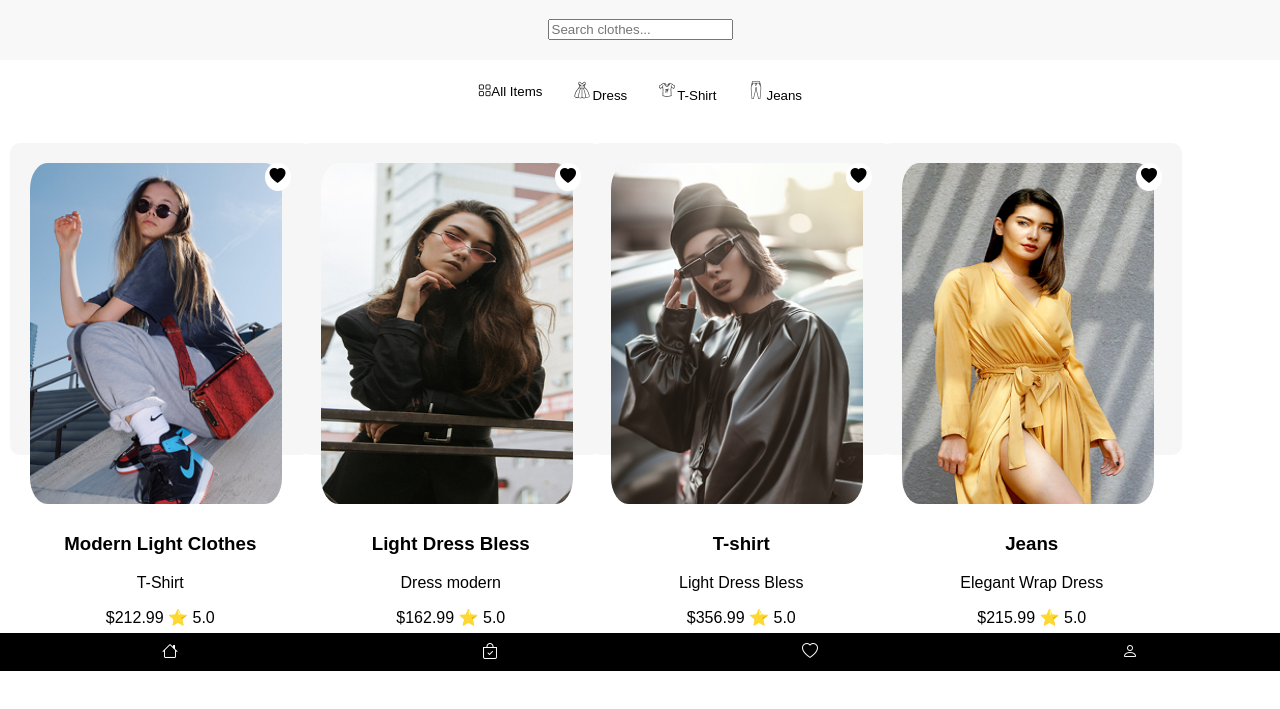
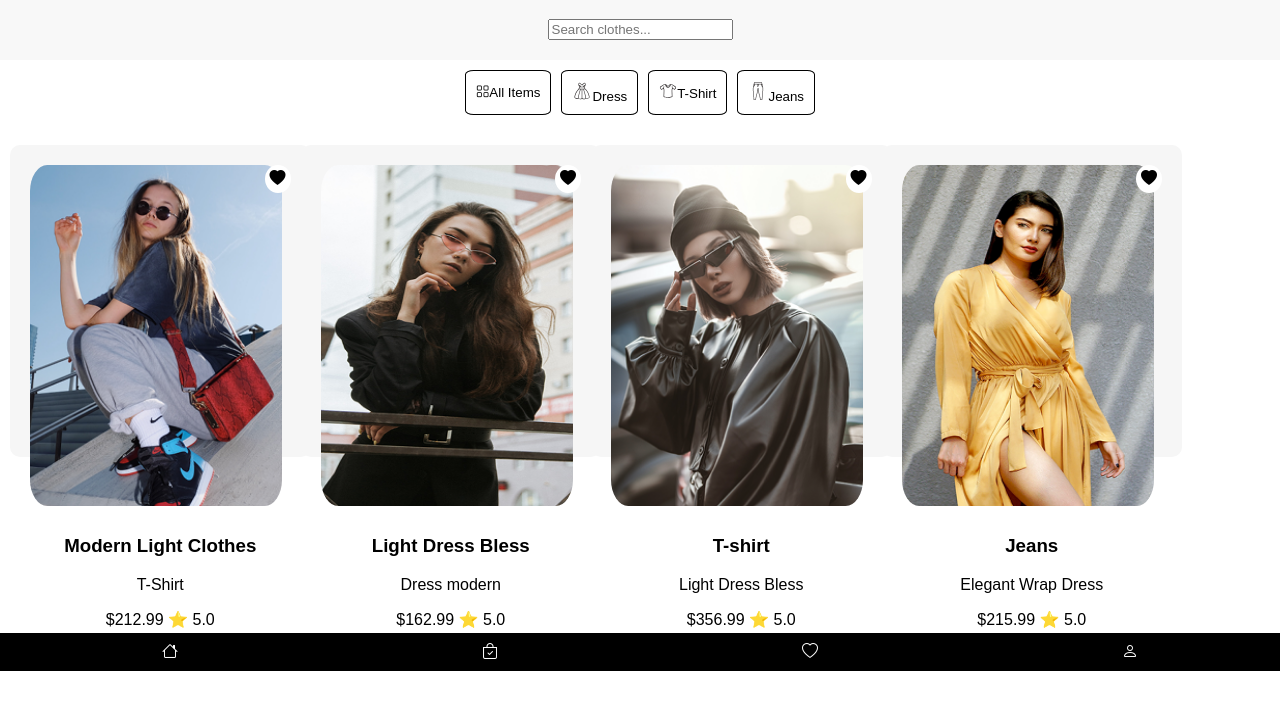
Before and after one commit to Edwincamilocorzosanchez/App_ecommerce_de_ropa, a plain HTML site: page index.html in a window 1280 px wide. Shown: the part 129-838 px from the top of the page. Drawn offline with Linux system fonts and the light colour scheme; a script that the page names is missing; a web font is replaced by a local one.

Commit message:
arreglos en el index y agragando enlace de nelify

```diff
--- a/css/style.css
+++ b/css/style.css
@@ -26,8 +26,9 @@ nav {
 
 button {
     padding: 10px;
-    border: none;
-    background: white;
+    border: 1px solid black;
+    border-radius: 10%;
+    background: transparent;
     color:black;
     cursor: pointer;
 }
@@ -36,12 +37,15 @@ button:hover {
     background-color: black;
     color: white;
 }
-button img{
-    color: black;
+.actives{
+    background-color: transparent;
 }
-button img:hover{
-    color: white;
+.actives:hover{
+    background-color: white;
+    color: aqua;
 }
+
+
 .product {
     background: #fff;
     padding: 10px;
--- a/index.html
+++ b/index.html
@@ -16,9 +16,9 @@
     </header>
     <nav>
         <button ><i class="bi bi-grid"></i>All Items</button>
-        <button><img src="img/Default Icon.svg" alt="">Dress</button>
-        <button><img src="img/Default Icon (2).png" alt="">T-Shirt</button>
-        <button><img src="img/Default Icon (3).png" alt="">Jeans</button>
+        <button><img class="actives" src="img/Default Icon.svg" alt="">Dress</button>
+        <button><img class="actives" src="img/Vector.svg" alt="">T-Shirt</button>
+        <button><img class="actives" src="img/Default Icon (3).png" alt="">Jeans</button>
     </nav>
     <section class="option">
         <div class="product">
```
Also changed, not shown: img/Vector.svg (added), 1 other file.
